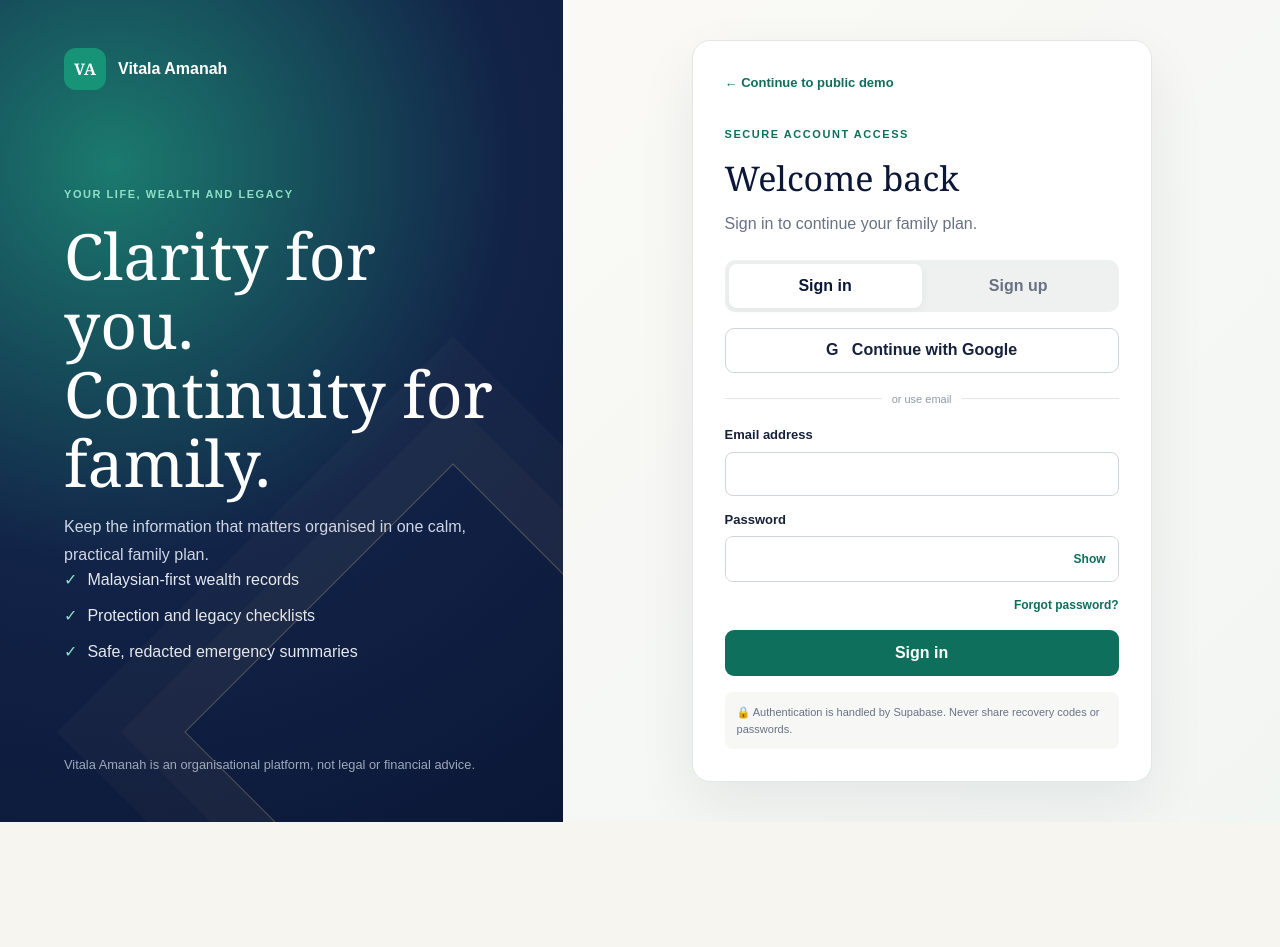
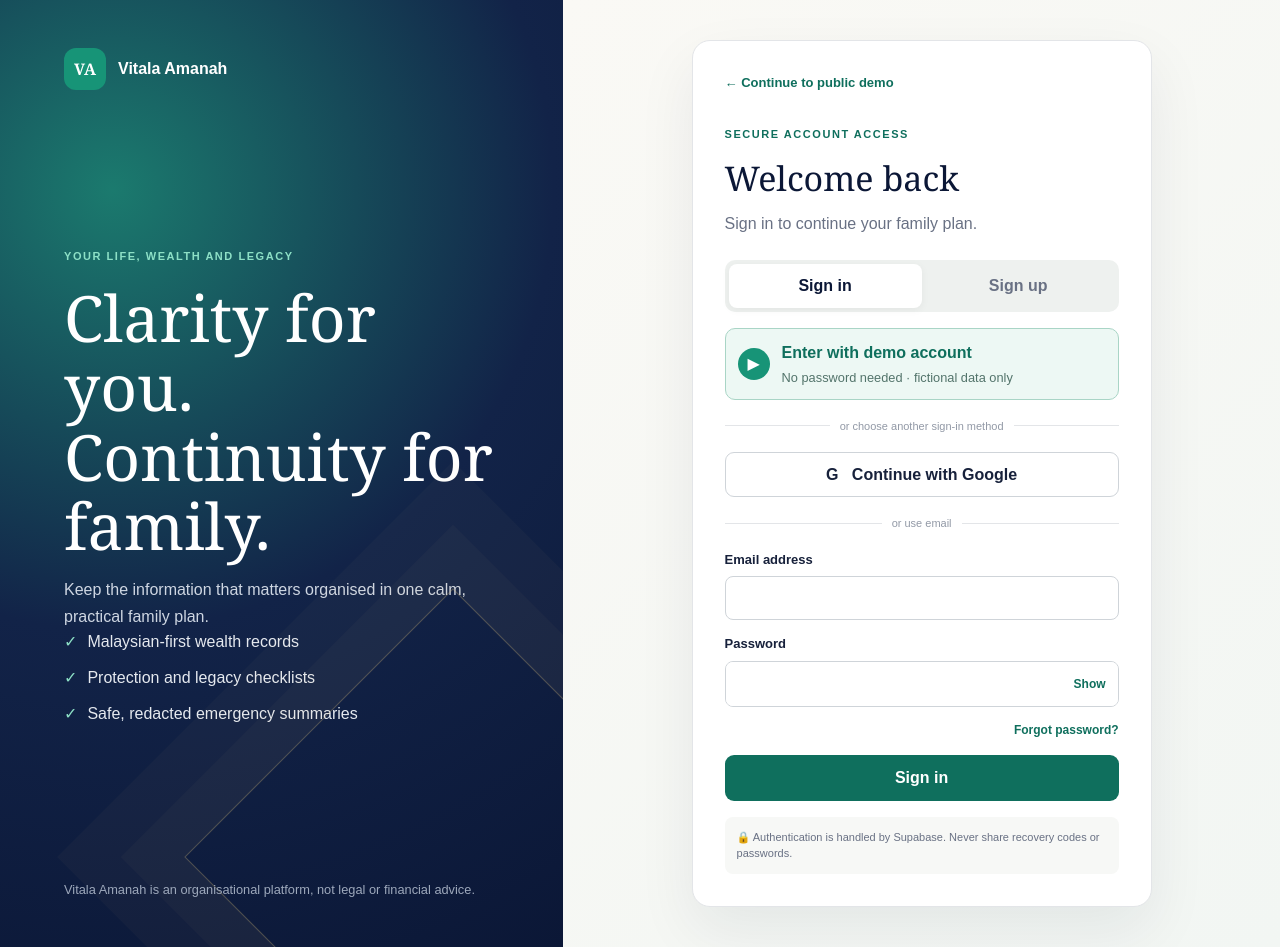
Before and after one commit to kimfuu87/vitala-amanah, a Next.js app: page /login in a window 1280 px wide. Before the commit the page ends 822 px from the top, so only its background shows below. Built offline with nearby package versions, Linux system fonts and the light colour scheme; no server answers.

Commit message:
feat: add secure one-click demo login

```diff
--- /dev/null
+++ b/app/api/auth/demo/route.ts
@@ -0,0 +1,13 @@
+import { createClient } from "@/lib/supabase/server";
+import { NextResponse } from "next/server";
+
+export async function POST(request:Request){
+  const origin=request.headers.get("origin");
+  if(origin&&origin!==new URL(request.url).origin)return NextResponse.json({error:"Invalid origin"},{status:403});
+  const email=process.env.DEMO_ACCOUNT_EMAIL,password=process.env.DEMO_ACCOUNT_PASSWORD;
+  if(!email||!password)return NextResponse.json({error:"Demo account unavailable"},{status:503});
+  const db=await createClient();
+  const {error}=await db.auth.signInWithPassword({email,password});
+  if(error)return NextResponse.json({error:"Demo account unavailable"},{status:503});
+  return NextResponse.json({ok:true});
+}
--- /dev/null
+++ b/app/demo.css
@@ -0,0 +1 @@
+.demo-login{width:100%;display:flex;align-items:center;gap:12px;text-align:left;border:1px solid #a9d5c6;background:#edf8f4;color:var(--deep);border-radius:10px;padding:12px;margin-bottom:8px}.demo-login>span:first-child{display:grid;place-items:center;width:32px;height:32px;border-radius:50%;background:var(--jade);color:#fff;flex:none}.demo-login>span:last-child{display:flex;flex-direction:column;gap:3px}.demo-login small{font-weight:400;color:#53746b}.demo-login:disabled{opacity:.65}@media(max-width:480px){.demo-login{padding:10px}}
--- a/app/layout.tsx
+++ b/app/layout.tsx
@@ -1,6 +1,7 @@
 import type { Metadata } from "next";
 import "./globals.css";
 import "./auth.css";
+import "./demo.css";
 
 export const metadata: Metadata = {
   title: "Vitala Amanah | Life, wealth and legacy",
--- a/app/login/page.tsx
+++ b/app/login/page.tsx
@@ -9,12 +9,40 @@
   const db=useMemo(()=>createClient(),[]),router=useRouter();
   const [mode,setMode]=useState<"signin"|"signup">("signin"),[busy,setBusy]=useState(false),[message,setMessage]=useState(""),[show,setShow]=useState(false);
   useEffect(()=>{db.auth.getUser().then(({data})=>{if(data.user)router.replace("/")})},[db,router]);
-  async function submit(event:FormEvent<HTMLFormElement>){event.preventDefault();setBusy(true);setMessage("");const data=new FormData(event.currentTarget),email=String(data.get("email")||""),password=String(data.get("password")||"");
-    if(mode==="signup"){const name=String(data.get("name")||"");const confirm=String(data.get("confirm")||"");if(password!==confirm){setMessage("Passwords do not match.");setBusy(false);return}const {error}=await db.auth.signUp({email,password,options:{data:{full_name:name},emailRedirectTo:`${location.origin}/auth/callback`}});setMessage(error?.message||"Check your email to verify your new account.")}
-    else{const {error}=await db.auth.signInWithPassword({email,password});if(error)setMessage("We could not sign you in. Check your details and try again.");else router.replace("/")};setBusy(false)}
+
+  async function submit(event:FormEvent<HTMLFormElement>){
+    event.preventDefault();setBusy(true);setMessage("");
+    const data=new FormData(event.currentTarget),email=String(data.get("email")||""),password=String(data.get("password")||"");
+    if(mode==="signup"){
+      const name=String(data.get("name")||""),confirm=String(data.get("confirm")||"");
+      if(password!==confirm){setMessage("Passwords do not match.");setBusy(false);return}
+      const {error}=await db.auth.signUp({email,password,options:{data:{full_name:name},emailRedirectTo:`${location.origin}/auth/callback`}});
+      setMessage(error?.message||"Check your email to verify your new account.");
+    }else{
+      const {error}=await db.auth.signInWithPassword({email,password});
+      if(error)setMessage("We could not sign you in. Check your details and try again.");else router.replace("/");
+    }
+    setBusy(false);
+  }
+
+  async function demoLogin(){
+    setBusy(true);setMessage("");
+    const response=await fetch("/api/auth/demo",{method:"POST"});
+    if(!response.ok){setMessage("The demo account is temporarily unavailable.");setBusy(false);return}
+    router.replace("/");
+    router.refresh();
+  }
   async function google(){await db.auth.signInWithOAuth({provider:"google",options:{redirectTo:`${location.origin}/auth/callback`}})}
   async function reset(){const email=prompt("Enter the email address for your account");if(!email)return;const {error}=await db.auth.resetPasswordForEmail(email,{redirectTo:`${location.origin}/auth/callback?next=/login`});setMessage(error?.message||"If an account exists, a recovery email has been sent.")}
-  return <main className="auth-page"><section className="auth-brand"><Link href="/" className="auth-logo"><span>VA</span> Vitala Amanah</Link><div><span className="eyebrow light">YOUR LIFE, WEALTH AND LEGACY</span><h1>Clarity for you.<br/>Continuity for family.</h1><p>Keep the information that matters organised in one calm, practical family plan.</p><ul><li>Malaysian-first wealth records</li><li>Protection and legacy checklists</li><li>Safe, redacted emergency summaries</li></ul></div><small>Vitala Amanah is an organisational platform, not legal or financial advice.</small></section>
-    <section className="auth-panel"><div className="auth-card"><Link href="/" className="back-link">← Continue to public demo</Link><span className="eyebrow">SECURE ACCOUNT ACCESS</span><h2>{mode==="signin"?"Welcome back":"Create your account"}</h2><p>{mode==="signin"?"Sign in to continue your family plan.":"Start with the free plan. Verify your email before sensitive actions."}</p><div className="auth-tabs" role="tablist"><button className={mode==="signin"?"active":""} onClick={()=>{setMode("signin");setMessage("")}}>Sign in</button><button className={mode==="signup"?"active":""} onClick={()=>{setMode("signup");setMessage("")}}>Sign up</button></div>
-      <button className="google" onClick={google}>G&nbsp;&nbsp; Continue with Google</button><div className="or"><span>or use email</span></div><form onSubmit={submit}>{mode==="signup"&&<label>Full name<input name="name" autoComplete="name" required/></label>}<label>Email address<input name="email" type="email" autoComplete="email" required/></label><label>Password<div className="password"><input name="password" type={show?"text":"password"} minLength={8} autoComplete={mode==="signin"?"current-password":"new-password"} required/><button type="button" onClick={()=>setShow(!show)}>{show?"Hide":"Show"}</button></div></label>{mode==="signup"&&<><small className="hint">Use at least 8 characters. A longer passphrase is easier to remember.</small><label>Confirm password<input name="confirm" type="password" minLength={8} autoComplete="new-password" required/></label><label className="consent"><input type="checkbox" required/> <span>I accept the Terms and Privacy Notice.</span></label></>} {mode==="signin"&&<button type="button" className="forgot" onClick={reset}>Forgot password?</button>}{message&&<div className="auth-message" role="status">{message}</div>}<button className="primary auth-submit" disabled={busy}>{busy?"Please wait…":mode==="signin"?"Sign in":"Create account"}</button></form><p className="security-note">🔒 Authentication is handled by Supabase. Never share recovery codes or passwords.</p></div></section></main>
+
+  return <main className="auth-page">
+    <section className="auth-brand"><Link href="/" className="auth-logo"><span>VA</span> Vitala Amanah</Link><div><span className="eyebrow light">YOUR LIFE, WEALTH AND LEGACY</span><h1>Clarity for you.<br/>Continuity for family.</h1><p>Keep the information that matters organised in one calm, practical family plan.</p><ul><li>Malaysian-first wealth records</li><li>Protection and legacy checklists</li><li>Safe, redacted emergency summaries</li></ul></div><small>Vitala Amanah is an organisational platform, not legal or financial advice.</small></section>
+    <section className="auth-panel"><div className="auth-card"><Link href="/" className="back-link">← Continue to public demo</Link><span className="eyebrow">SECURE ACCOUNT ACCESS</span><h2>{mode==="signin"?"Welcome back":"Create your account"}</h2><p>{mode==="signin"?"Sign in to continue your family plan.":"Start with the free plan. Verify your email before sensitive actions."}</p>
+      <div className="auth-tabs" role="tablist"><button className={mode==="signin"?"active":""} onClick={()=>{setMode("signin");setMessage("")}}>Sign in</button><button className={mode==="signup"?"active":""} onClick={()=>{setMode("signup");setMessage("")}}>Sign up</button></div>
+      {mode==="signin"&&<><button className="demo-login" onClick={demoLogin} disabled={busy}><span>▶</span><span><b>Enter with demo account</b><small>No password needed · fictional data only</small></span></button><div className="or"><span>or choose another sign-in method</span></div></>}
+      <button className="google" onClick={google}>G&nbsp;&nbsp; Continue with Google</button><div className="or"><span>or use email</span></div>
+      <form onSubmit={submit}>{mode==="signup"&&<label>Full name<input name="name" autoComplete="name" required/></label>}<label>Email address<input key={mode} name="email" type="email" autoComplete="email" required/></label><label>Password<div className="password"><input name="password" type={show?"text":"password"} minLength={8} autoComplete={mode==="signin"?"current-password":"new-password"} required/><button type="button" onClick={()=>setShow(!show)}>{show?"Hide":"Show"}</button></div></label>{mode==="signup"&&<><small className="hint">Use at least 8 characters. A longer passphrase is easier to remember.</small><label>Confirm password<input name="confirm" type="password" minLength={8} autoComplete="new-password" required/></label><label className="consent"><input type="checkbox" required/> <span>I accept the Terms and Privacy Notice.</span></label></>}{mode==="signin"&&<button type="button" className="forgot" onClick={reset}>Forgot password?</button>}{message&&<div className="auth-message" role="status">{message}</div>}<button className="primary auth-submit" disabled={busy}>{busy?"Please wait…":mode==="signin"?"Sign in":"Create account"}</button></form>
+      <p className="security-note">🔒 Authentication is handled by Supabase. Never share recovery codes or passwords.</p>
+    </div></section>
+  </main>
 }
```
